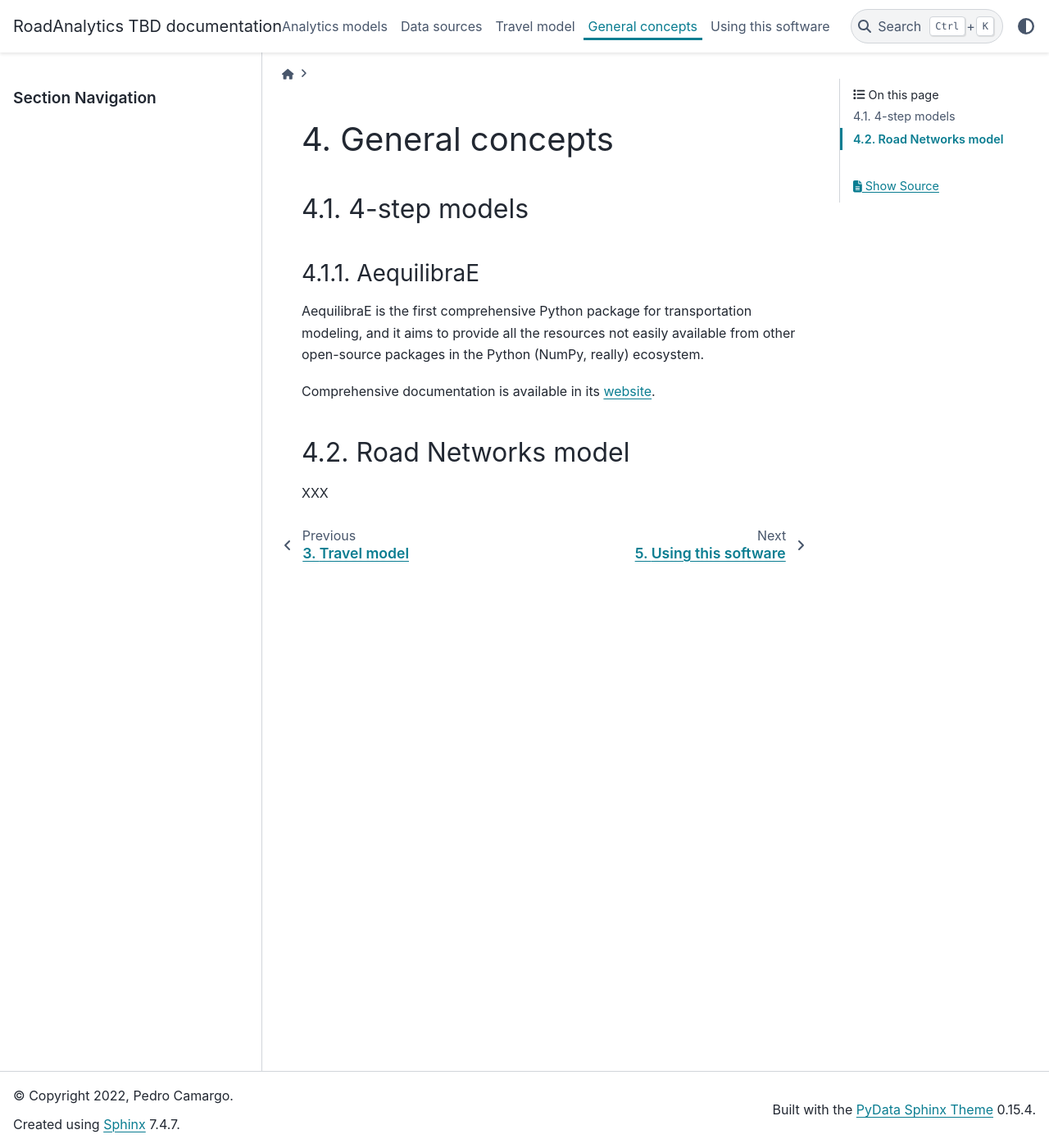
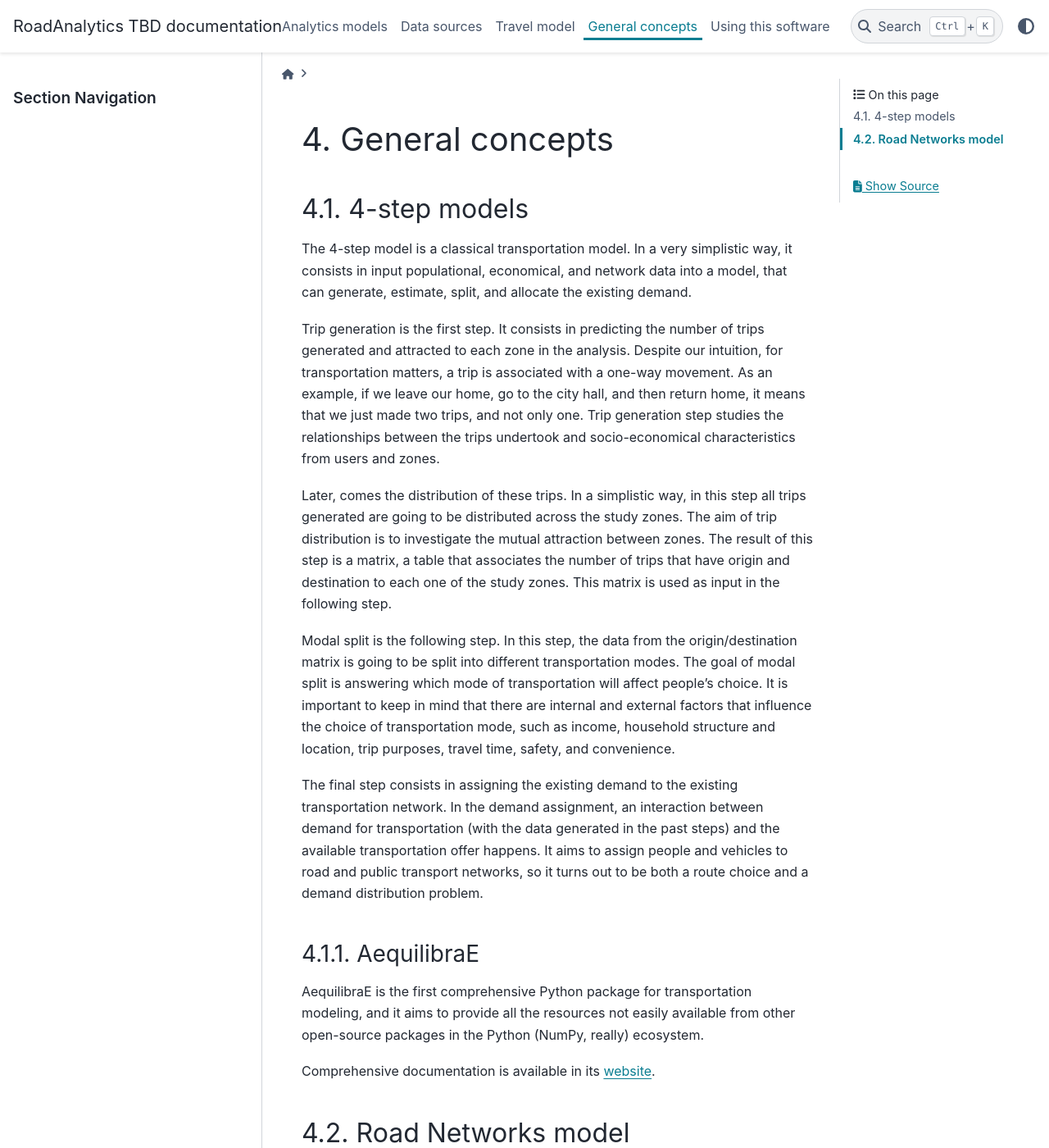
Before and after one commit to pedrocamargo/road_analytics, a Sphinx documentation site: the page built from docs/source/concepts.rst, in a window 1280 px wide and 1400 px high. Shown: the whole window at 82% size. Built offline with Sphinx 7.4.7 and the PyData theme 0.15.4, drawn with Linux system fonts in a browser that asks for light colours.

Commit message:
Update documentation

```diff
--- a/docs/source/concepts.rst
+++ b/docs/source/concepts.rst
@@ -7,6 +7,38 @@ General concepts
 
 4-step models
 -------------
+
+The 4-step model is a classical transportation model. In a very simplistic way,
+it consists in input populational, economical, and network data into a model,
+that can generate, estimate, split, and allocate the existing demand.
+
+Trip generation is the first step. It consists in predicting the number of trips
+generated and attracted to each zone in the analysis. Despite our intuition, for
+transportation matters, a trip is associated with a one-way movement. As an example,
+if we leave our home, go to the city hall, and then return home, it means that we
+just made two trips, and not only one. Trip generation step studies the
+relationships between the trips undertook and socio-economical characteristics
+from users and zones.
+
+Later, comes the distribution of these trips. In a simplistic way, in this step all
+trips generated are going to be distributed across the study zones. The aim of trip
+distribution is to investigate the mutual attraction between zones. The result of
+this step is a matrix, a table that associates the number of trips that have origin
+and destination to each one of the study zones. This matrix is used as input in the
+following step.
+
+Modal split is the following step. In this step, the data from the origin/destination
+matrix is going to be split into different transportation modes. The goal of modal
+split is answering which mode of transportation will affect people’s choice. It is
+important to keep in mind that there are internal and external factors that influence
+the choice of transportation mode, such as income, household structure and location,
+trip purposes, travel time, safety, and convenience.
+
+The final step consists in assigning the existing demand to the existing transportation
+network. In the demand assignment, an interaction between demand for transportation
+(with the data generated in the past steps) and the available transportation offer
+happens. It aims to assign people and vehicles to road and public transport networks,
+so it turns out to be both a route choice and a demand distribution problem.
 
 .. _aequilibrae:
 
--- a/docs/source/index.rst
+++ b/docs/source/index.rst
@@ -22,7 +22,7 @@ And that provide capabilities for:
     * Fast summary statistics for transport networks
     * Network resilience to disruptions with respect to access to critical
       infrastructure
-    * XXX
+    * Descriptive population analytics
     * YYY
 
 This analytics pipeline is organized in sections for ease of use, and some
```
Also changed, not shown: docs/source/data_sources.rst (+16 -2 lines), docs/source/use_instructions.rst (+19 -2 lines).
